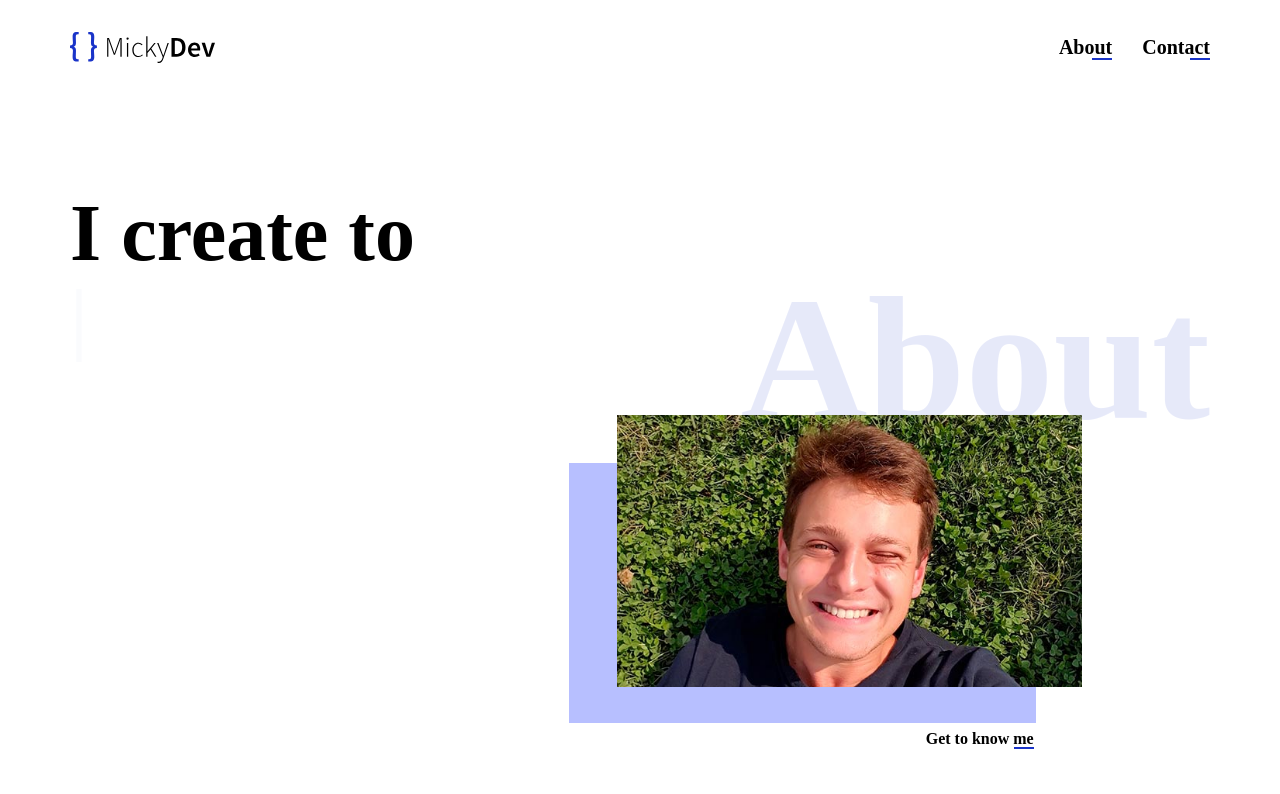
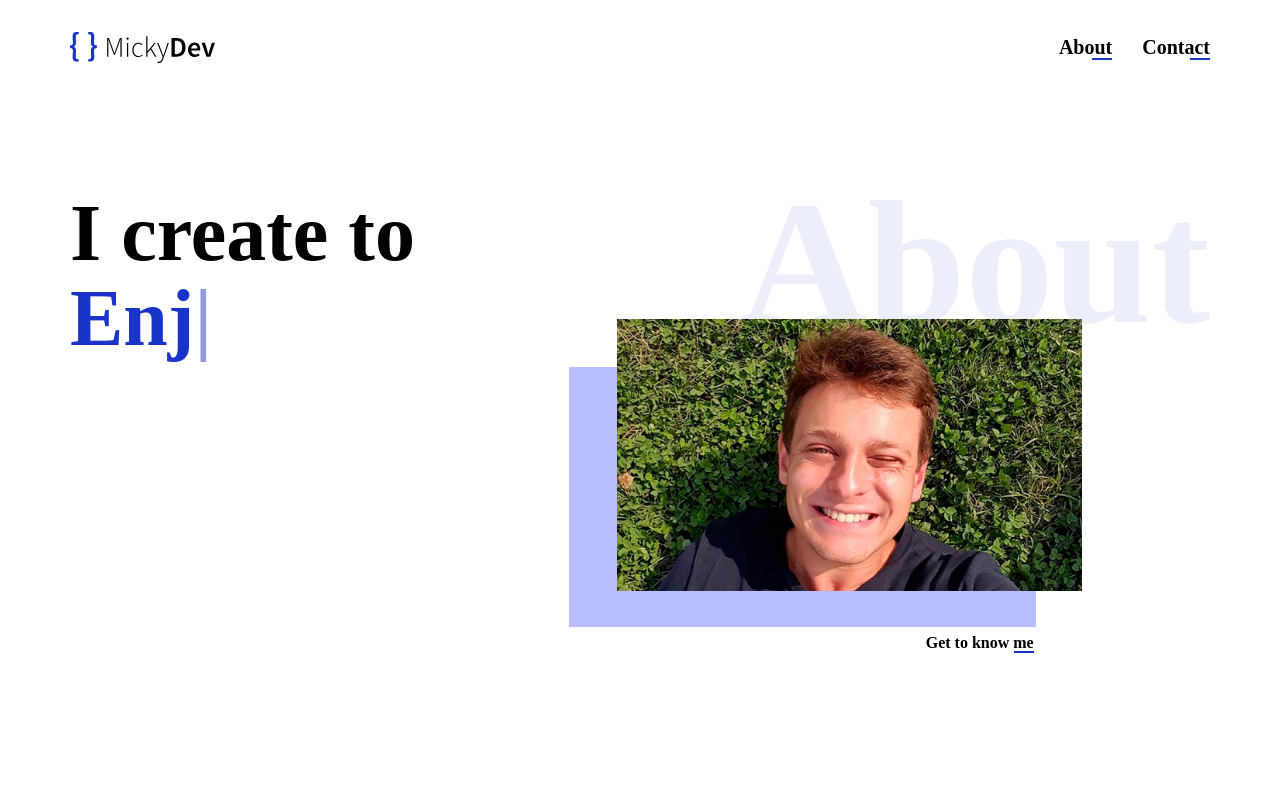
Before and after one commit to mickydeveloper/angular.io-portfolio, an Angular app: page / in a window 1280 px wide. Shown: the top 794 px of the page. Built offline with nearby package versions, Linux system fonts and the light colour scheme; a web font is replaced by a local one.

Commit message:
added more opacity and redirected user jurney

```diff
--- a/src/app/pages/about.component.html
+++ b/src/app/pages/about.component.html
@@ -7,7 +7,7 @@
             </h1>
         </div>
         <div class="col-12 col-md-7 pl-md-4">
-            <div class="big-text about">
+            <div class="big-text about mt-lg-0">
             </div>
         </div>
     </div>
@@ -142,8 +142,8 @@
     <div class="row">
         <div class="col-12 text-center">
             <h3>
-                <a class="text-link" routerLink="/contact">
-                    <span>Contact Me</span>
+                <a class="text-link" routerLink="/project/comugraph">
+                    <span>Project Overview</span>
                 </a>
             </h3>
         </div>
--- a/src/app/pages/contact.component.html
+++ b/src/app/pages/contact.component.html
@@ -7,7 +7,7 @@
             </h1>
         </div>
         <div class="col-12 col-md-7 pl-md-4">
-            <div class="big-text contact">
+            <div class="big-text contact mt-lg-0">
             </div>
         </div>
     </div>
--- a/src/app/pages/home.component.html
+++ b/src/app/pages/home.component.html
@@ -7,7 +7,7 @@
             </h1>
         </div>
         <div class="col-12 col-md-7 pl-md-4">
-            <div class="big-text about">
+            <div class="big-text about mt-lg-0">
                 <div class="about-image-container" routerLink="/about">
                     <div class="img"></div>
                 </div>
--- a/src/app/pages/project-detail.component.html
+++ b/src/app/pages/project-detail.component.html
@@ -108,6 +108,9 @@
               <a class="text-link" *ngIf="nextSlug !== ''" [routerLink]="['/project', nextSlug]">
                   <span>Next</span>
               </a>
+              <a class="text-link" *ngIf="nextSlug == ''"  routerLink="/contact">
+                <span>Contact me</span>
+              </a>
           </h3>
       </div>
     </div>
--- a/src/assets/scss/hugetext.scss
+++ b/src/assets/scss/hugetext.scss
@@ -20,7 +20,7 @@
         content: "";
         position: absolute;
         font-size: 14rem;
-        opacity: 0.1;
+        opacity: 0.08;
         right: 0;
         top: 0;
         z-index: -1;
```
